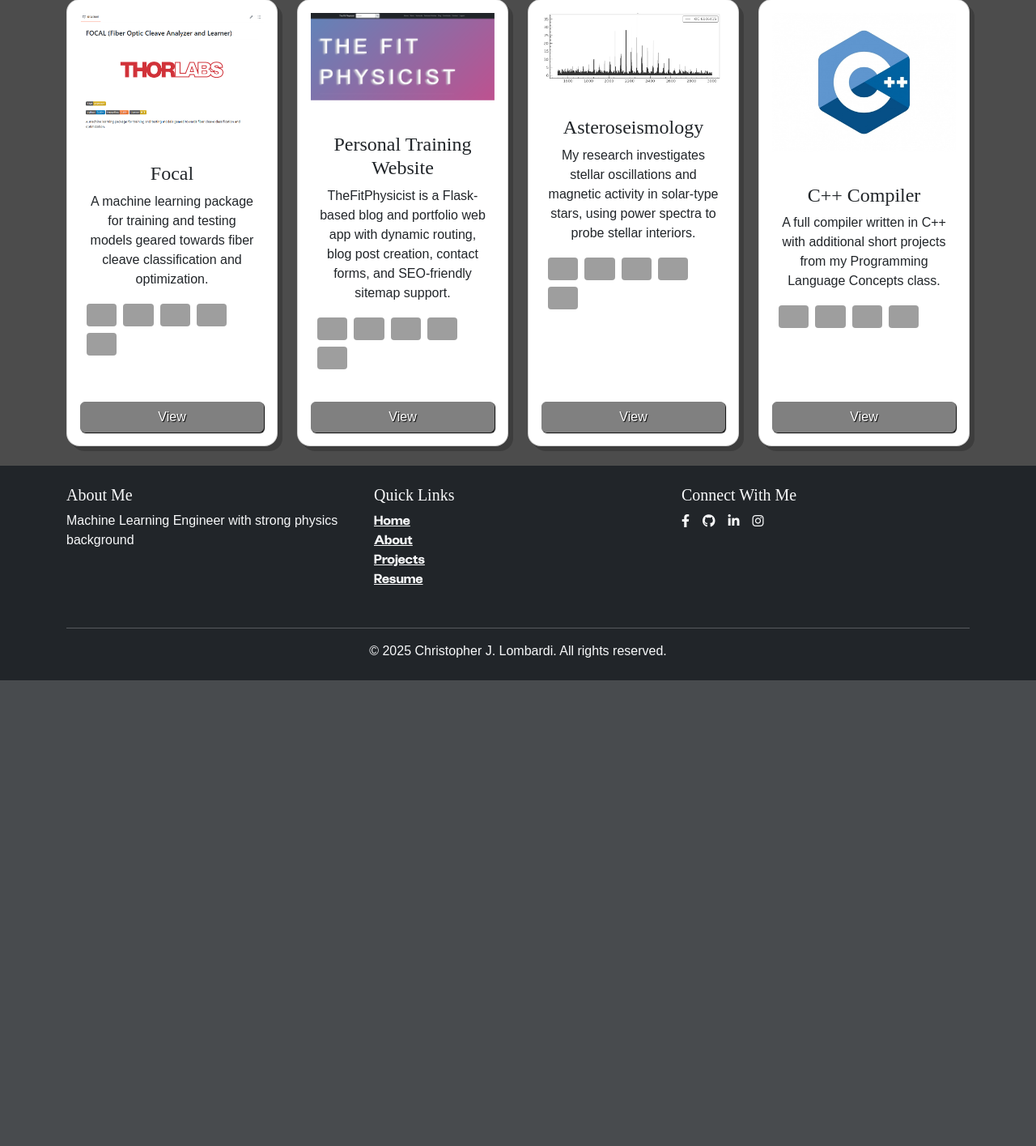
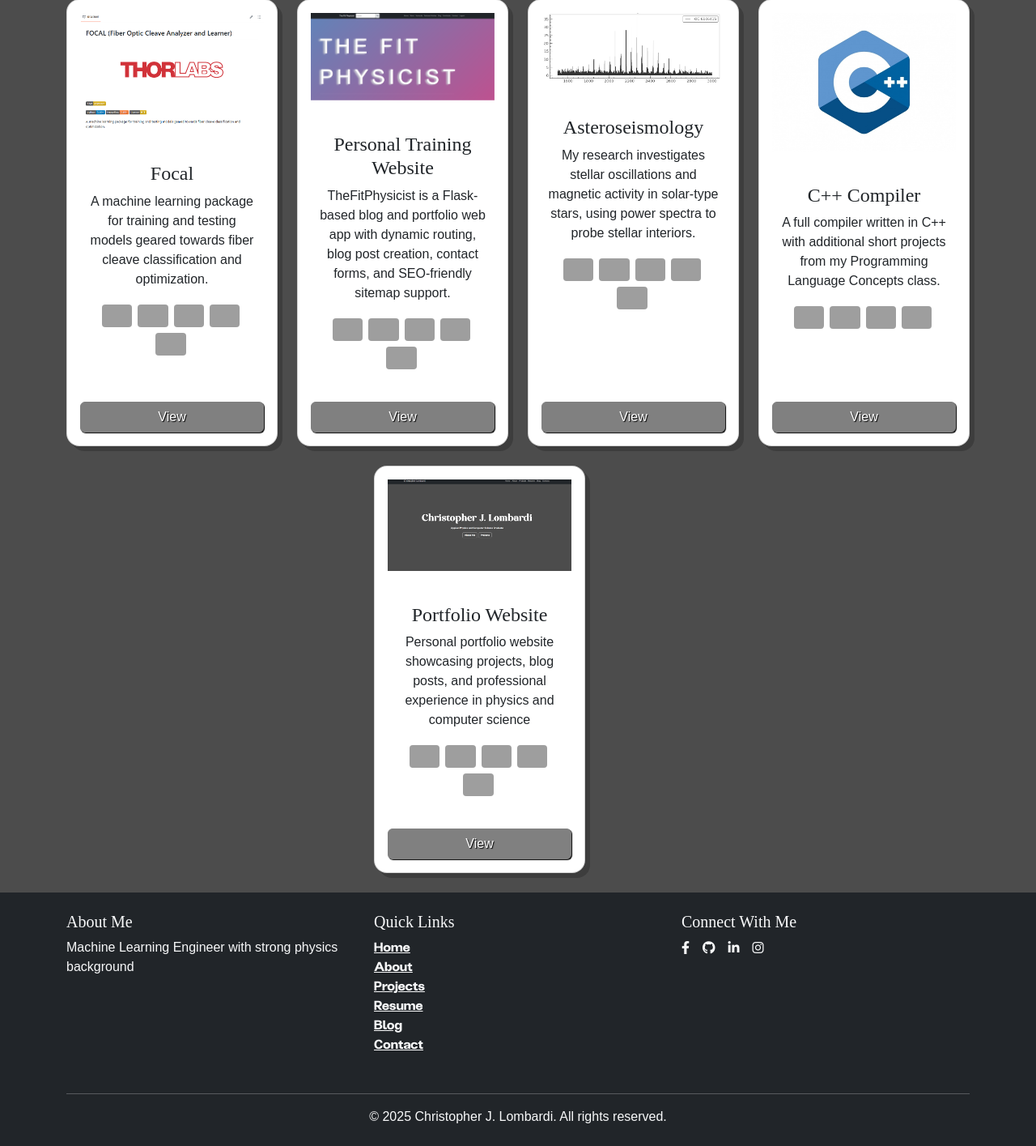
Before and after one commit to c-lombardi23/Portfolio_Website, a Flask app: page /portfolio in a window 1280 px wide. Shown: the part 323-1738 px from the top of the page at 81% size. Before the commit the page ends 1163 px from the top, so only its background shows below. Run offline with Flask 3, Linux system fonts and the light colour scheme; some web fonts are replaced; grey boxes are pictures that could not be loaded.

Commit message:
added portfolio website to projects

```diff
--- a/static/portfolio.css
+++ b/static/portfolio.css
@@ -72,10 +72,11 @@ body{
   flex-wrap: wrap;
 }
 .badge-icon {
+  justify-content: center;
   vertical-align: center;
-  margin-right: 2px;
+  margin-right: 3px;
   border-radius: 4px;
-  margin-top: 2px;
+  margin-top: 3px;
   height: 28px;
 }
 
--- a/templates/base.html
+++ b/templates/base.html
@@ -65,6 +65,8 @@
                     <li><a href="{{url_for('about')}}" class="text-light">About</a></li>
                     <li><a href="{{url_for('portfolio')}}" class="text-light">Projects</a></li>
                     <li><a href="{{url_for('resume')}}" class="text-light">Resume</a></li>
+                    <li><a href="{{url_for('blog')}}" class="text-light">Blog</a></li>
+                    <li><a href="{{url_for('index')}}#contact" class="text-light">Contact</a></li>
                 </ul>
             </div>
             <div class="col-md-4 mb-3">
--- a/templates/portfolio.html
+++ b/templates/portfolio.html
@@ -23,7 +23,7 @@
             <p class="card-text">
                 A machine learning package for training and testing models geared towards fiber cleave classification and optimization.
             </p>
-            <div class="mt-2">
+            <div class="mt-2 d-flex justify-content-center flex-wrap gap-1">
                 <img class="badge-icon" src="https://img.shields.io/badge/Python-3776AB?style=for-the-badge&logo=python&logoColor=white" alt="Python">
                 <img class="badge-icon" src="https://img.shields.io/badge/TensorFlow-FF6F00?style=for-the-badge&logo=tensorflow&logoColor=white" alt="TensorFlow">
                 <img class="badge-icon" src="https://img.shields.io/badge/Keras-D00000?style=for-the-badge&logo=keras&logoColor=white" alt="Keras">
@@ -47,12 +47,12 @@
             <p class="card-text">
                 TheFitPhysicist is a Flask-based blog and portfolio web app with dynamic routing, blog post creation, contact forms, and SEO-friendly sitemap support.
             </p>
-            <div class="mt-2">
+            <div class="mt-2 d-flex justify-content-center flex-wrap gap-1">
                 <img class="badge-icon" src="https://img.shields.io/badge/Python-3776AB?style=for-the-badge&logo=python&logoColor=white" alt="Python">
-                <img class="badge-icon" src="https://img.shields.io/badge/TensorFlow-FF6F00?style=for-the-badge&logo=tensorflow&logoColor=white" alt="TensorFlow">
-                <img class="badge-icon" src="https://img.shields.io/badge/Keras-D00000?style=for-the-badge&logo=keras&logoColor=white" alt="Keras">
-                <img class="badge-icon" src="https://img.shields.io/badge/Pandas-150458?style=for-the-badge&logo=pandas&logoColor=white" alt="Pandas">
-                <img class="badge-icon" src="https://img.shields.io/badge/NumPy-013243?style=for-the-badge&logo=numpy&logoColor=white" alt="NumPy">
+                <img class="badge-icon" src="https://img.shields.io/badge/Flask-000000?style=for-the-badge&logo=flask&logoColor=white" alt="Flask">
+                <img class="badge-icon" src="https://img.shields.io/badge/HTML-E34F26?style=for-the-badge&logo=html5&logoColor=white" alt="HTML">
+                <img class="badge-icon" src="https://img.shields.io/badge/CSS-1572B6?style=for-the-badge&logo=css3&logoColor=white" alt="CSS">
+                <img class="badge-icon" src="https://img.shields.io/badge/SQLAlchemy-FF0000?style=for-the-badge&logo=sqlalchemy&logoColor=white" alt="SQLAlchemy">
             </div>
             </div>
             <div class="card-footer bg-transparent border-0">
@@ -71,7 +71,7 @@
             <p class="card-text">
                 My research investigates stellar oscillations and magnetic activity in solar-type stars, using power spectra to probe stellar interiors.
             </p>
-            <div class="mt-2">
+            <div class="mt-2 d-flex justify-content-center flex-wrap gap-1">
                 <img class="badge-icon" src="https://img.shields.io/badge/Python-3776AB?style=for-the-badge&logo=python&logoColor=white" alt="Python">
                 <img class="badge-icon" src="https://img.shields.io/badge/TensorFlow-FF6F00?style=for-the-badge&logo=tensorflow&logoColor=white" alt="TensorFlow">
                 <img class="badge-icon" src="https://img.shields.io/badge/Keras-D00000?style=for-the-badge&logo=keras&logoColor=white" alt="Keras">
@@ -85,6 +85,7 @@
         </div>
         </div>
 
+
         <div class="col-md-3">
         <div class="card h-100">
             <a href="https://github.com/c-lombardi23/CS280">
@@ -95,7 +96,7 @@
             <p class="card-text">
                 A full compiler written in C++ with additional short projects from my Programming Language Concepts class.
             </p>
-            <div class="mt-2">
+            <div class="mt-2 d-flex justify-content-center flex-wrap gap-1">
                 <img class="badge-icon" src="https://img.shields.io/badge/C++-00599C?style=for-the-badge&logo=cplusplus&logoColor=white" alt="C++">
                 <img class="badge-icon" src="https://img.shields.io/badge/g++-555555?style=for-the-badge&logo=gnu&logoColor=white" alt="g++">
                 <img class="badge-icon" src="https://img.shields.io/badge/Linux-000000?style=for-the-badge&logo=linux&logoColor=white" alt="Linux">
@@ -107,6 +108,30 @@
             </div>
         </div>
         </div>
+
+        <div class="col-md-3 offset-md-4">
+        <div class="card h-100">
+            <a href="https://github.com/c-lombardi23/Portfolio_Website">
+            <img src="static/images/portfolio.png" class="card-img-top" alt="portfolio">
+            </a>
+            <div class="card-body">
+            <h5 class="card-title">Portfolio Website</h5>
+            <p class="card-text">
+                Personal portfolio website showcasing projects, blog posts, and professional experience in physics and computer science
+            </p>
+            <div class="mt-2 d-flex justify-content-center flex-wrap gap-1">
+                <img class="badge-icon" src="https://img.shields.io/badge/Python-3776AB?style=for-the-badge&logo=python&logoColor=white" alt="Python">
+                <img class="badge-icon" src="https://img.shields.io/badge/Flask-000000?style=for-the-badge&logo=flask&logoColor=white" alt="Flask">
+                <img class="badge-icon" src="https://img.shields.io/badge/HTML-E34F26?style=for-the-badge&logo=html5&logoColor=white" alt="HTML">
+                <img class="badge-icon" src="https://img.shields.io/badge/CSS-1572B6?style=for-the-badge&logo=css3&logoColor=white" alt="CSS">
+                <img class="badge-icon" src="https://img.shields.io/badge/SQLAlchemy-FF0000?style=for-the-badge&logo=sqlalchemy&logoColor=white" alt="SQLAlchemy">
+            </div>
+            </div>
+            <div class="card-footer bg-transparent border-0">
+            <a href="https://github.com/c-lombardi23/Portfolio_Website" class="btn btn-primary">View</a>
+            </div>
+        </div>
+        </div>
     </div>
     </div>
 
```
Also changed, not shown: static/images/portfolio.png (added).
